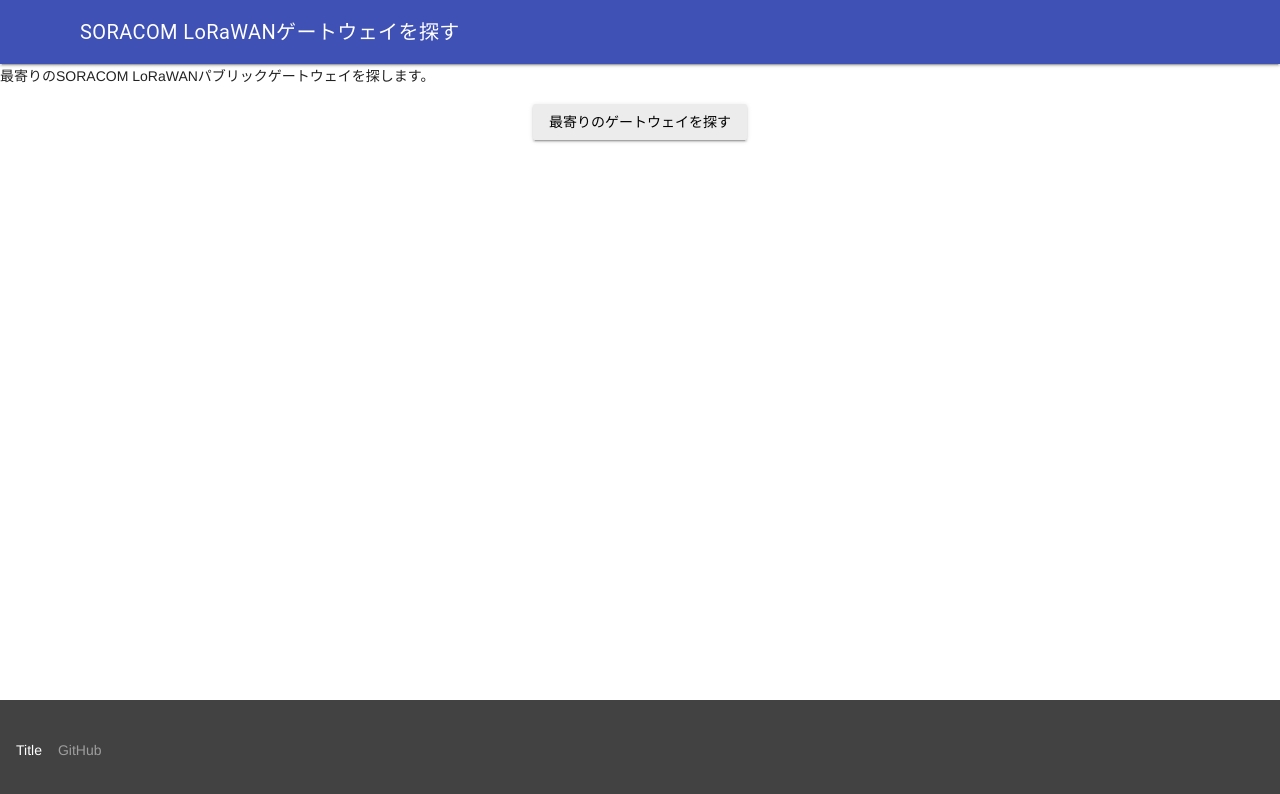
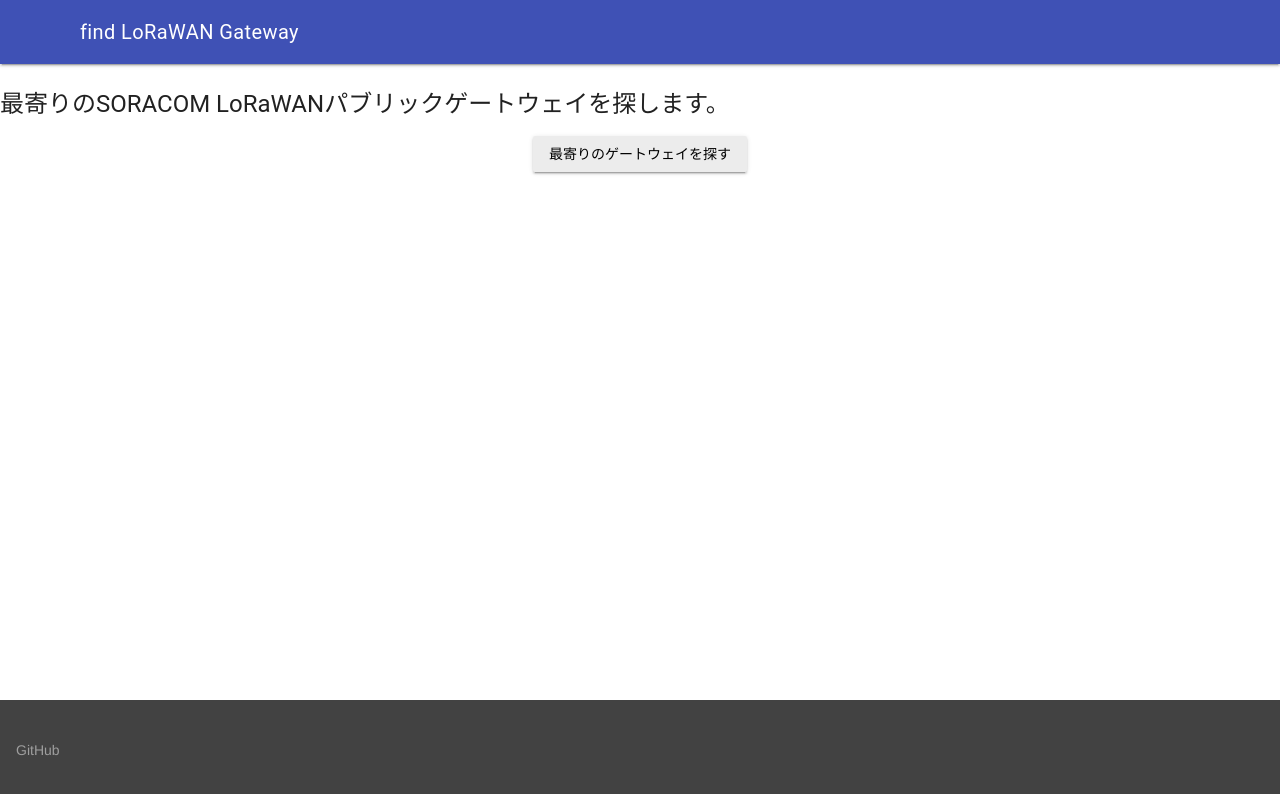
Before and after one commit to nearest-public-soracom-lorawan-gateway/nearest-public-soracom-lorawan-gateway.github.io, a plain HTML site: page index.html in a window 1280 px wide. Drawn offline with nearby package versions, Linux system fonts and the light colour scheme.

Commit message:
Fix (further) layout

```diff
--- a/index.html
+++ b/index.html
@@ -25,12 +25,12 @@
     <div class="mdl-layout mdl-js-layout mdl-layout--fixed-header">
         <header class="mdl-layout__header">
             <div class="mdl-layout__header-row">
-                <span class="mdl-layout-title">SORACOM LoRaWANゲートウェイを探す</span>
+                <span class="mdl-layout-title">find LoRaWAN Gateway</span>
             </div>
         </header>
         <main class="mdl-layout__content">
             <div class="page-content">
-                <p>最寄りのSORACOM LoRaWANパブリックゲートウェイを探します。</p>
+                <h4>最寄りのSORACOM LoRaWANパブリックゲートウェイを探します。</h4>
                 <div style="text-align: center">
                     <button onclick="invokeFind()" class="mdl-button mdl-js-button mdl-button--raised">最寄りのゲートウェイを探す</button>
                 </div>
@@ -40,7 +40,6 @@
         </main>
         <footer class="mdl-mini-footer">
             <div class="mdl-mini-footer__left-section">
-                <div class="mdl-logo">Title</div>
                 <ul class="mdl-mini-footer__link-list">
                     <li><a href="https://github.com/nearest-public-soracom-lorawan-gateway/nearest-public-soracom-lorawan-gateway.github.io">GitHub</a></li>
                 </ul>
```
